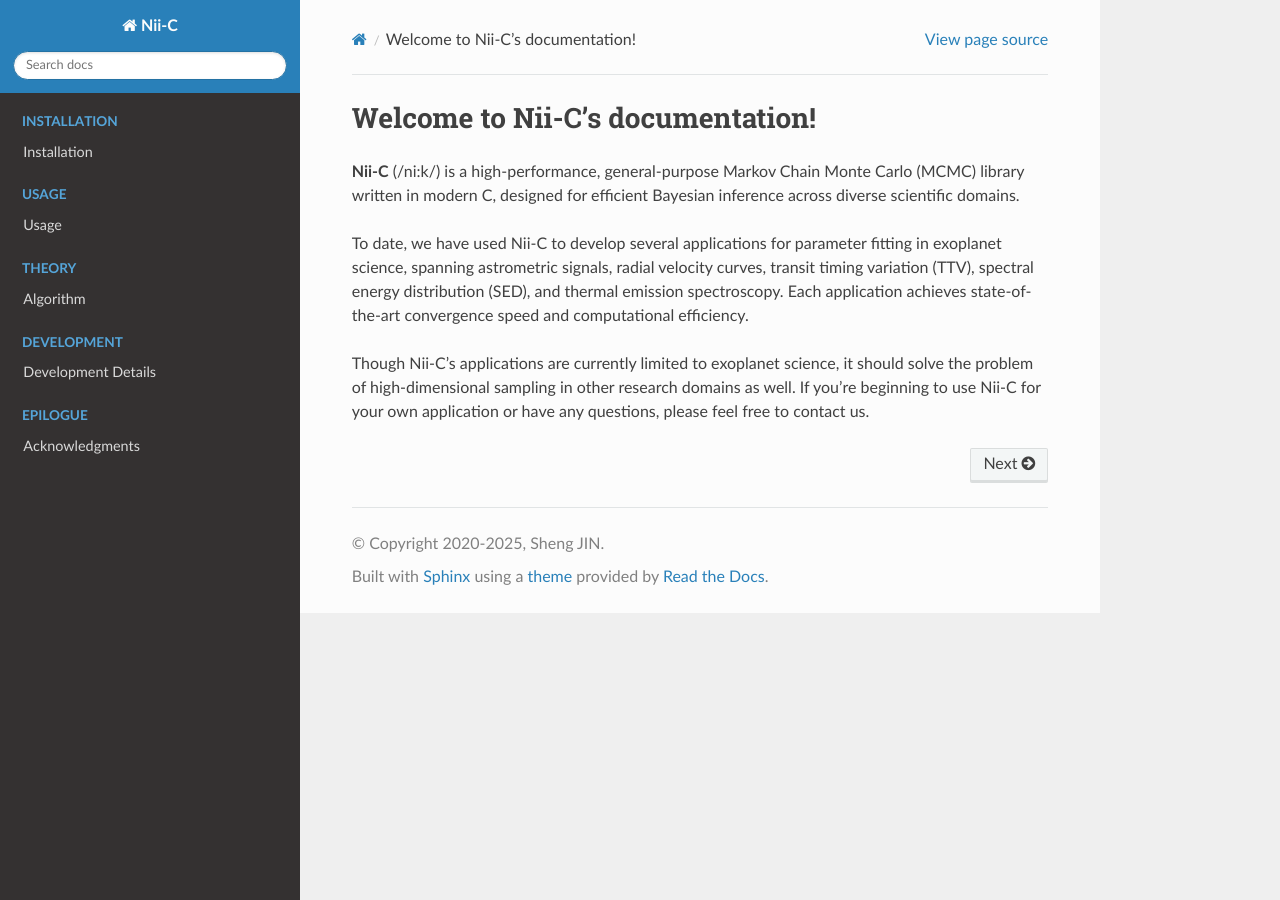
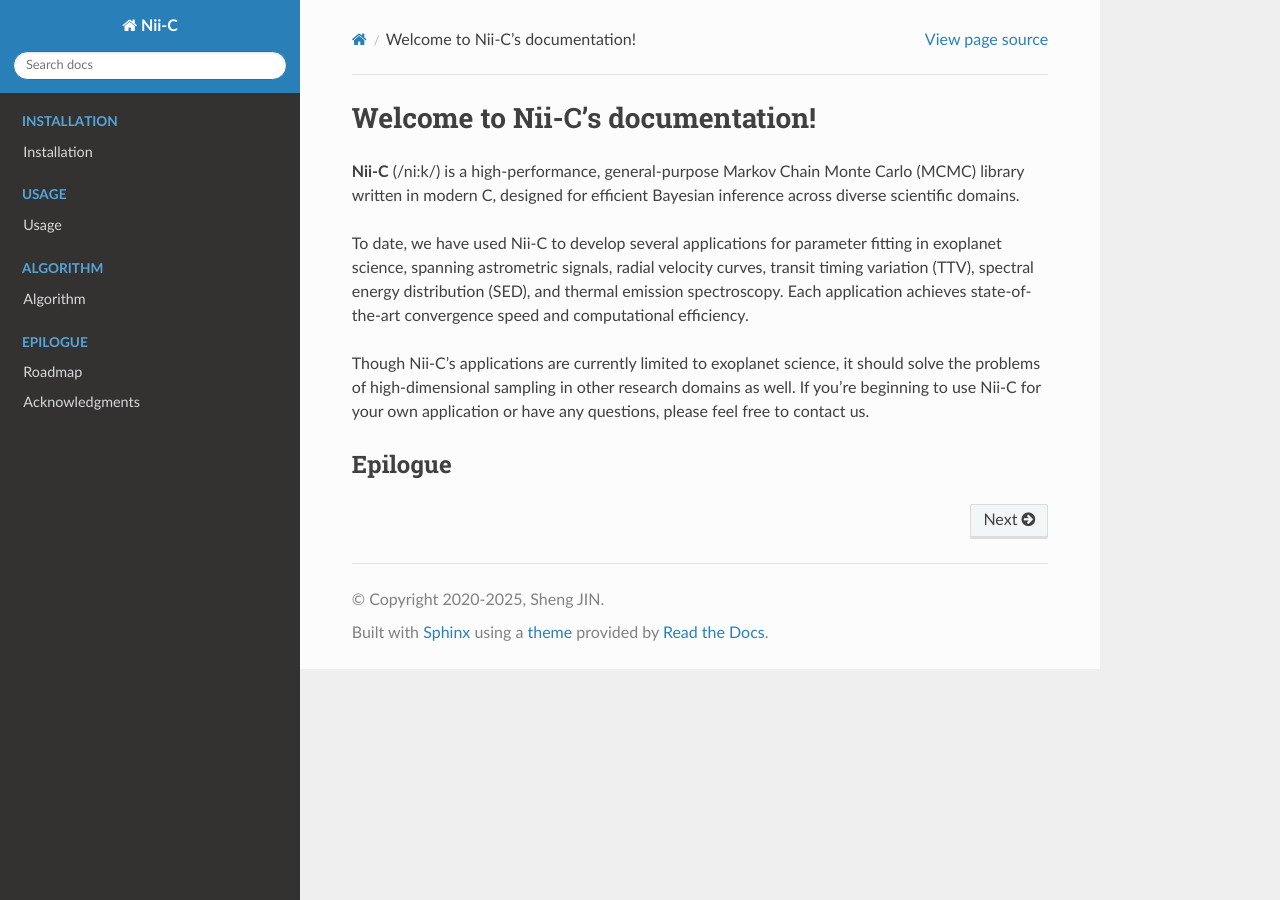
Before and after one commit to shengjin/nii-c-MAN, a Sphinx documentation site: the page built from docs/source/index.rst, in a window 1280 px wide. Built offline with Sphinx 7.4.7 and the Read the Docs theme 3.1.0, drawn with Linux system fonts in a browser that asks for light colours; pages that are not in the unit, such as notebooks, are missing from menus.

Commit message:
modify epilogue

```diff
--- a/docs/source/acknowledgments.rst
+++ b/docs/source/acknowledgments.rst
@@ -1,4 +1,6 @@
 Acknowledgments
 ======================
 
-We acknowledge the support from NSFC, Chinese Academy of Sciences, and Anhui Normal University during the development of the Nii-C code series.
+We acknowledge the support from NSFC, CAS, and AHNU during the development of the Nii-C code series.
+
+Sheng JIN thank Junqiu ZHANG for his contribution to the Python script that can automatically generates the "user_prior.c" file.
--- a/docs/source/index.rst
+++ b/docs/source/index.rst
@@ -8,7 +8,7 @@ To date, we have used Nii-C to develop several applications for parameter fittin
 Each application achieves state-of-the-art convergence speed and computational efficiency.
 
 
-Though Nii-C's applications are currently limited to exoplanet science, it should solve the problem of high-dimensional sampling in other research domains as well.
+Though Nii-C's applications are currently limited to exoplanet science, it should solve the problems of high-dimensional sampling in other research domains as well.
 If you're beginning to use Nii-C for your own application or have any questions, please feel free to contact us.
 
 
@@ -52,7 +52,7 @@ Usage
 Algorithm
 ------------
 .. toctree::
-   :caption: THEORY
+   :caption: Algorithm
    :maxdepth: 1
    :hidden:
 
@@ -63,21 +63,13 @@ Algorithm
    code_variables
 
 
-Development
-------------
-.. toctree::
-   :caption: DEVELOPMENT
-   :maxdepth: 1
-   :hidden:
 
-   development
-
-
-Acknowledgments
+Epilogue
 ------------
 .. toctree::
    :caption: EPILOGUE
    :maxdepth: 1
    :hidden:
 
+   roadmap
    acknowledgments
--- a/docs/source/development.rst
+++ b/docs/source/roadmap.rst
@@ -1,4 +1,4 @@
-Development Details
+Roadmap
 ======================
 
 
@@ -9,7 +9,7 @@ Experience applying Nii-C to various exoplanet science applications has proven N
 Because Nii-C’s sampling engine is both feature-complete and benchmark-fast, active development has ceased.
 
 The development roadmap is advancing with Nii-X, though at a slow pace.
-Nii-X (https://github.com/shengjin/nii-x.git) is investigating more possibilities with a parallel MALA (Metropolis-adjusted Langevin Algorithm) framework.
+Nii-X is investigating more possibilities with a parallel MALA (Metropolis-adjusted Langevin Algorithm) framework.
 
 
 
```
